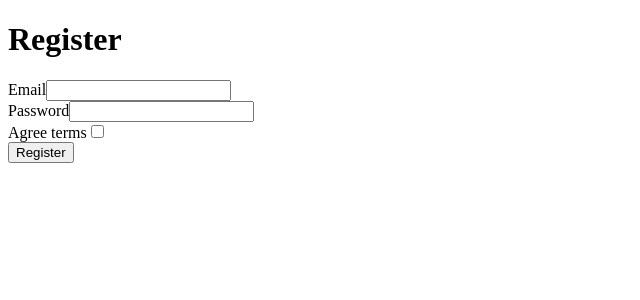
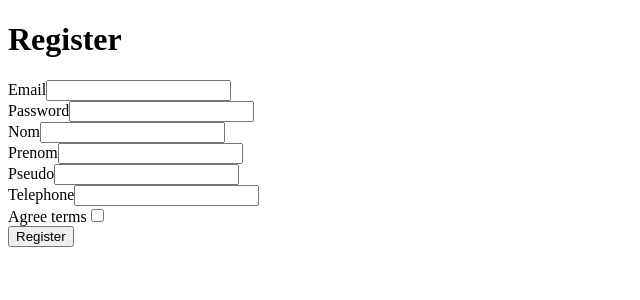
Before and after one commit to alexandraBrochard/ProjetSortirENI, a Symfony app: template templates/registration/register.html.twig in a window 1280 px wide. Shown: the top 300 px of the page, without its empty margins (0-640 px from the left). Run offline with Twig, Linux system fonts and the light colour scheme; the template is opened without the code that fills it, so the values that code supplies are empty; form fields are guessed from the names that the template uses; some libraries are stand-ins or nearby versions.

Commit message:
Register form complete

```diff
--- a/composer.json
+++ b/composer.json
@@ -11,6 +11,7 @@
         "doctrine/doctrine-bundle": "^2.9",
         "doctrine/doctrine-migrations-bundle": "^3.2",
         "doctrine/orm": "^2.14",
+        "symfony/asset": "6.2.*",
         "symfony/console": "6.2.*",
         "symfony/dotenv": "6.2.*",
         "symfony/flex": "^2",
--- a/src/Entity/Participant.php
+++ b/src/Entity/Participant.php
@@ -42,7 +42,7 @@ class Participant implements UserInterface, PasswordAuthenticatedUserInterface
     private ?string $pseudo = null;
 
     #[ORM\Column]
-    private ?bool $actif = null;
+    private ?bool $actif = false;
 
     public function getId(): ?int
     {
--- a/src/Form/RegistrationFormType.php
+++ b/src/Form/RegistrationFormType.php
@@ -18,6 +18,10 @@ class RegistrationFormType extends AbstractType
     {
         $builder
             ->add('email')
+            ->add('nom')
+            ->add('prenom')
+            ->add('pseudo')
+            ->add('telephone')
             ->add('agreeTerms', CheckboxType::class, [
                 'mapped' => false,
                 'constraints' => [
--- a/templates/registration/register.html.twig
+++ b/templates/registration/register.html.twig
@@ -10,6 +10,10 @@
         {{ form_row(registrationForm.plainPassword, {
             label: 'Password'
         }) }}
+        {{ form_row(registrationForm.nom) }}
+        {{ form_row(registrationForm.prenom) }}
+        {{ form_row(registrationForm.pseudo) }}
+        {{ form_row(registrationForm.telephone) }}
         {{ form_row(registrationForm.agreeTerms) }}
 
         <button type="submit" class="btn">Register</button>
```
Also changed, not shown: 1 other file.
